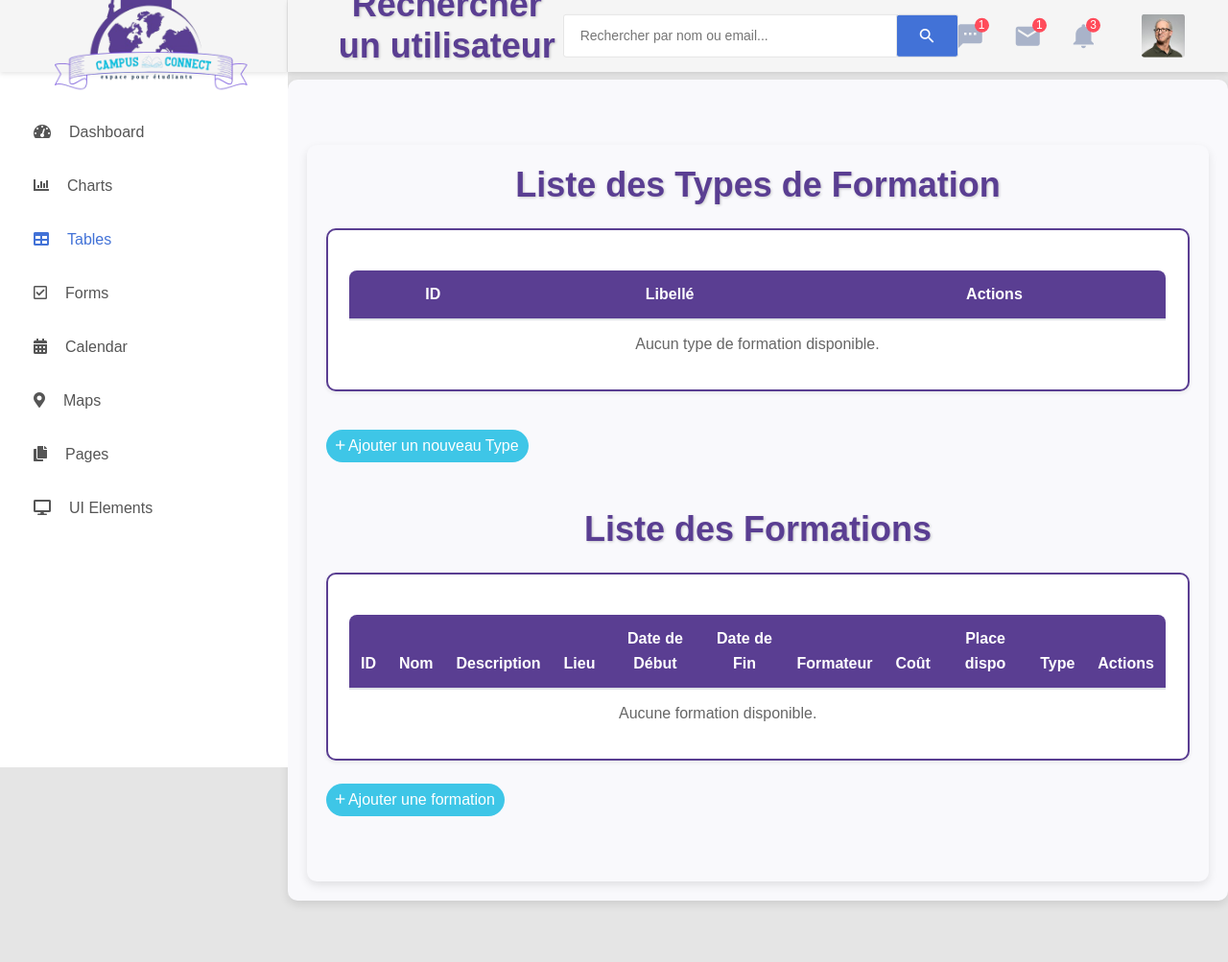
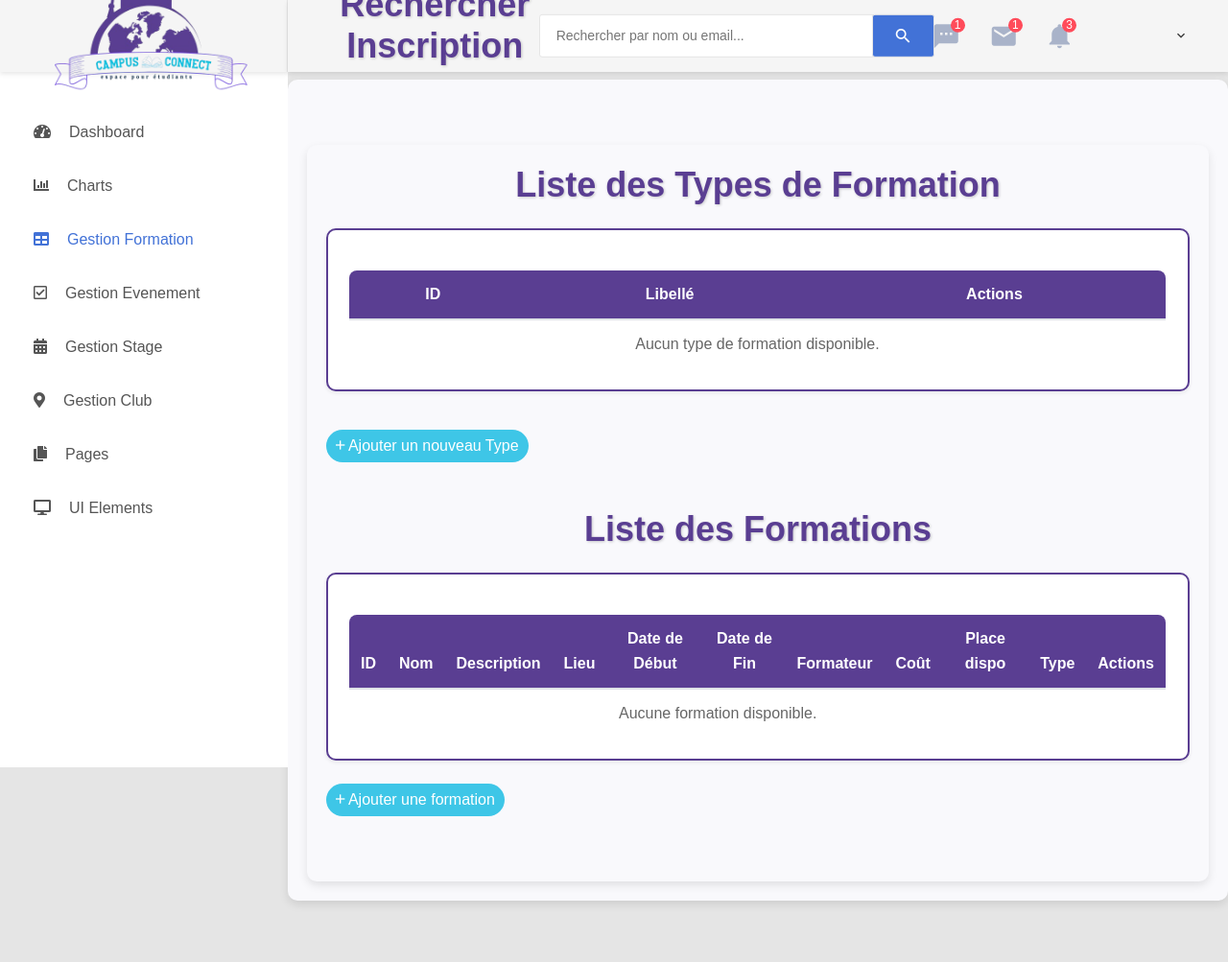
Before and after one commit to SalmaaBr/SalmaaBr-G_Formation, a Symfony app: template templates/formation/afficherformation.html.twig in a window 1280 px wide. Shown: the whole page at 96% size. Run offline with Twig, Linux system fonts and the light colour scheme; the template is opened without the code that fills it, so the values that code supplies are empty; some libraries are stand-ins or nearby versions; some web fonts are replaced.

Commit message:
modification1

```diff
--- a/templates/dash/index.html.twig
+++ b/templates/dash/index.html.twig
@@ -72,41 +72,6 @@
                                 </li>
                                 <li>
                                     <a href="index4.html">Dashboard 4</a>
-                                </li>
-                            </ul>
-                        </li>
-                        <li>
-                            <a href="{{ path('app_statistiques') }}">
-                                <i class="fas fa-chart-bar"></i>Charts</a>
-                        </li>
-                        <li>
-                            <a href="{{ path('app_afficherformation') }}">
-                                <i class="fas fa-table"></i>Tables</a>
-                        </li>
-                        <li>
-                            <a href="{{ path('app_form') }}">
-                                <i class="far fa-check-square"></i>Forms</a>
-                        </li>
-                        <li>
-                            <a href="calendar.html">
-                                <i class="fas fa-calendar-alt"></i>Calendar</a>
-                        </li>
-                        <li>
-                            <a href="map.html">
-                                <i class="fas fa-map-marker-alt"></i>Maps</a>
-                        </li>
-                        <li class="has-sub">
-                            <a class="js-arrow" href="#">
-                                <i class="fas fa-copy"></i>Pages</a>
-                            <ul class="navbar-mobile-sub__list list-unstyled js-sub-list">
-                                <li>
-                                    <a href="login.html">Login</a>
-                                </li>
-                                <li>
-                                    <a href="register.html">Register</a>
-                                </li>
-                                <li>
-                                    <a href="forget-pass.html">Forget Password</a>
                                 </li>
                             </ul>
                         </li>
@@ -189,19 +154,19 @@
                         </li>
                         <li class="active">
                             <a href="{{ path('app_afficherformation') }}">
-                                <i class="fas fa-table"></i>Tables</a>
+                                <i class="fas fa-table"></i>Gestion Formation</a>
                         </li>
                         <li>
                             <a href="{{ path('app_form') }}">
-                                <i class="far fa-check-square"></i>Forms</a>
+                                <i class="far fa-check-square"></i>Gestion Evenement</a>
                         </li>
                         <li>
                             <a href="calendar.html">
-                                <i class="fas fa-calendar-alt"></i>Calendar</a>
+                                <i class="fas fa-calendar-alt"></i>Gestion Stage</a>
                         </li>
                         <li>
                             <a href="map.html">
-                                <i class="fas fa-map-marker-alt"></i>Maps</a>
+                                <i class="fas fa-map-marker-alt"></i>Gestion Club</a>
                         </li>
                         <li class="has-sub">
                             <a class="js-arrow" href="#">
@@ -386,40 +351,25 @@
                                 </div>
                                 <div class="account-wrap">
                                     <div class="account-item clearfix js-item-menu">
-                                        <div class="image">
-                                            <img src="{{ asset('images/icon/avatar-01.jpg') }}" alt="John Doe" /
-                                        </div>
+
                                         <div class="content">
-                                            <a class="js-acc-btn" href="#">john doe</a>
+                                                 <a href="#">{{ app.user.nom }}</a>
                                         </div>
                                         <div class="account-dropdown js-dropdown">
                                             <div class="info clearfix">
-                                                <div class="image">
-                                                    <a href="#">
-                                                        <img src="{{ asset('images/icon/avatar-01.jpg') }}" alt="John Doe" />
-                                                    </a>
-                                                </div>
+
                                                      <div class="content">
                                         <h5 class="name">
-                                                        <a href="#">john doe</a>
+                                            <a href="#">{{ app.user.nom }}</a>
                                         </h5>
-                                                    <span class="email">johndoe@example.com</span>
+                                        <span class="email">{{ app.user.email }}</span>
                                     </div>
                                 </div>
-                                            <div class="account-dropdown__body">
                                                 <div class="account-dropdown__item">
-                                                    <a href="#">
-                                                        <i class="zmdi zmdi-account"></i>Account</a>
+                                                    <a href="/home">
+                                                        <i class="zmdi zmdi-settings"></i>Home</a>
                                                 </div>
-                                                <div class="account-dropdown__item">
-                                                    <a href="#">
-                                                        <i class="zmdi zmdi-settings"></i>Setting</a>
-                                                </div>
-                                                <div class="account-dropdown__item">
-                                                    <a href="#">
-                                                        <i class="zmdi zmdi-money-box"></i>Billing</a>
-                                                </div>
-                                            </div>
+
                                             <div class="account-dropdown__footer">
                                                 <a href="#">
                                                     <i class="zmdi zmdi-power"></i>Logout</a>
--- a/templates/formation/afficherformation.html.twig
+++ b/templates/formation/afficherformation.html.twig
@@ -2,7 +2,7 @@
 
 {% block title %}Liste des Formations{% endblock %}
 {% block content %}
-<h1>Rechercher un utilisateur</h1>
+<h1>Rechercher Inscription</h1>
 
 <form class="form-header" action="{{ path('app_rechercher_inscription') }}" method="get">
     <input
--- a/templates/home/index.html.twig
+++ b/templates/home/index.html.twig
@@ -69,7 +69,7 @@ https://www.tooplate.com/view/2134-gotto-job
                         </li>
 
                         <li class="nav-item">
-                            <a class="nav-link custom-btn btn" href="/logout">Logout</a>
+                            <a class="nav-link custom-btn btn" href="/login">Login</a>
                         </li>
 
     <li class="nav-item dropdown">
```
Also changed, not shown: src/Form/adminType.php (+10 -8 lines). Lines whose indentation alone changed are shown as unchanged.
